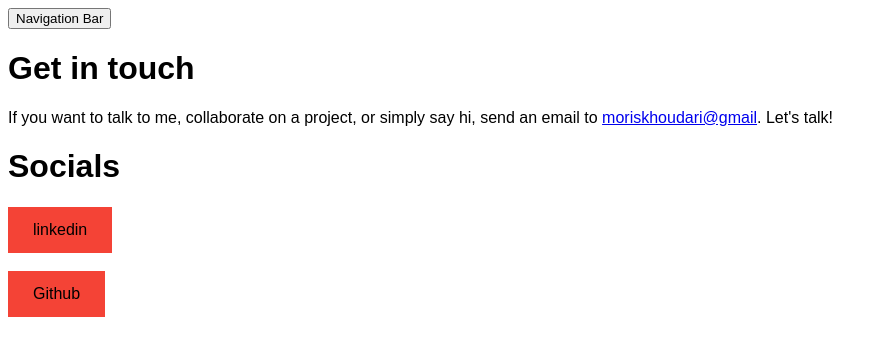
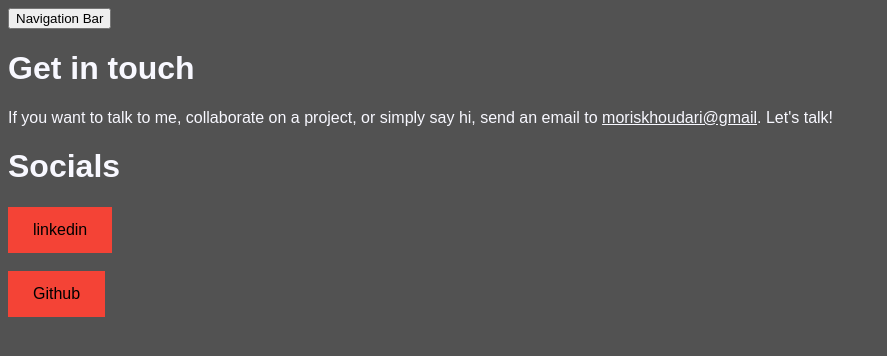
Before and after one commit to moris96/moris-portfolio, a React (Create React App) app: page /contact in a window 1280 px wide. Shown: the top 356 px of the page, without its empty margins (0-887 px from the left). Built offline with nearby package versions, Linux system fonts and the light colour scheme; a web font is replaced by a local one.

Commit message:
updated styles for navbar popup

```diff
--- a/src/styles.css
+++ b/src/styles.css
@@ -1,7 +1,53 @@
 @import url('https://fonts.cdnfonts.com/css/league-spartan');
+
+/* global vars */
 * {
     font-family: 'League Spartan', sans-serif;
 }
+
+body {
+    background-color: #525252;
+}
+
+a{
+    color: ghostwhite;
+}
+a:hover {
+    color: blue;
+}
+
+/* .navBarContainer {
+    position: absolute;
+    left: 10%;
+} */
+
+
+/* popup for navbar */
+.popup-content{
+    margin: auto;
+    background: transparent;
+    width: 50%;
+    padding: 5px;
+}
+.popup-arrow{
+    color: red;
+}
+[role='tooltip'].popup-content{
+    width: auto;
+    height: auto;
+    box-shadow: rgba(0,0,0,0.16) 0px 0px 3px;
+}
+.popup-overlay{
+    background: transparent;
+}
+[data-popup='tooltip'].popup-overlay{
+    background: transparent;
+}
+
+
+
+
+
 
 
 /* about page */
@@ -11,6 +57,15 @@
 
 
 /* contact page */
+.get-in-touch{
+    color: ghostwhite;
+}
+.lets-talk{
+    color: ghostwhite;
+}
+.socials {
+    color: ghostwhite;
+}
 .linkden {
     background-color: #f44336;
     color: black;
@@ -29,6 +84,9 @@
 }
 
 
+
+
+
 /* projects page */
 .project1 {
     width: 500px;
```
